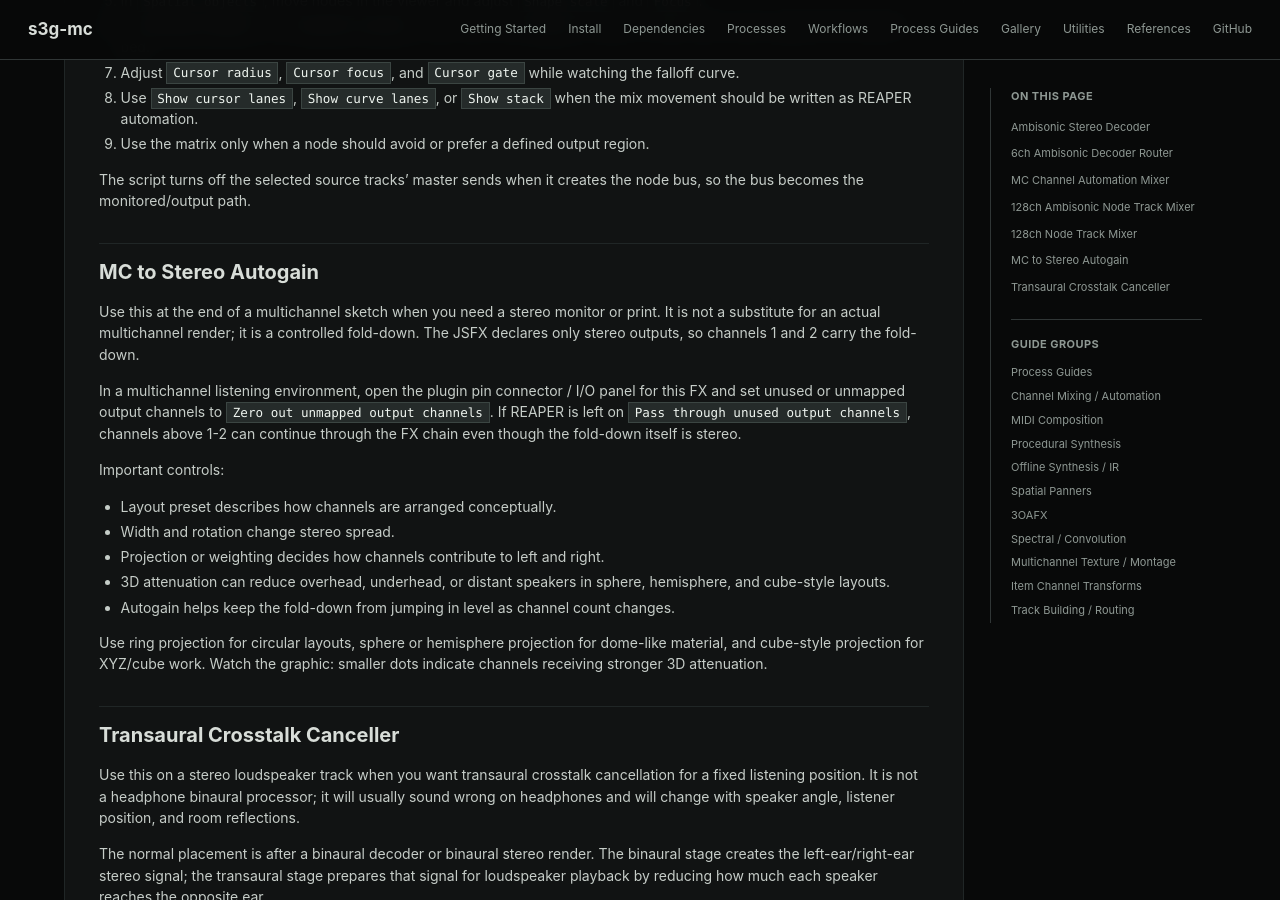
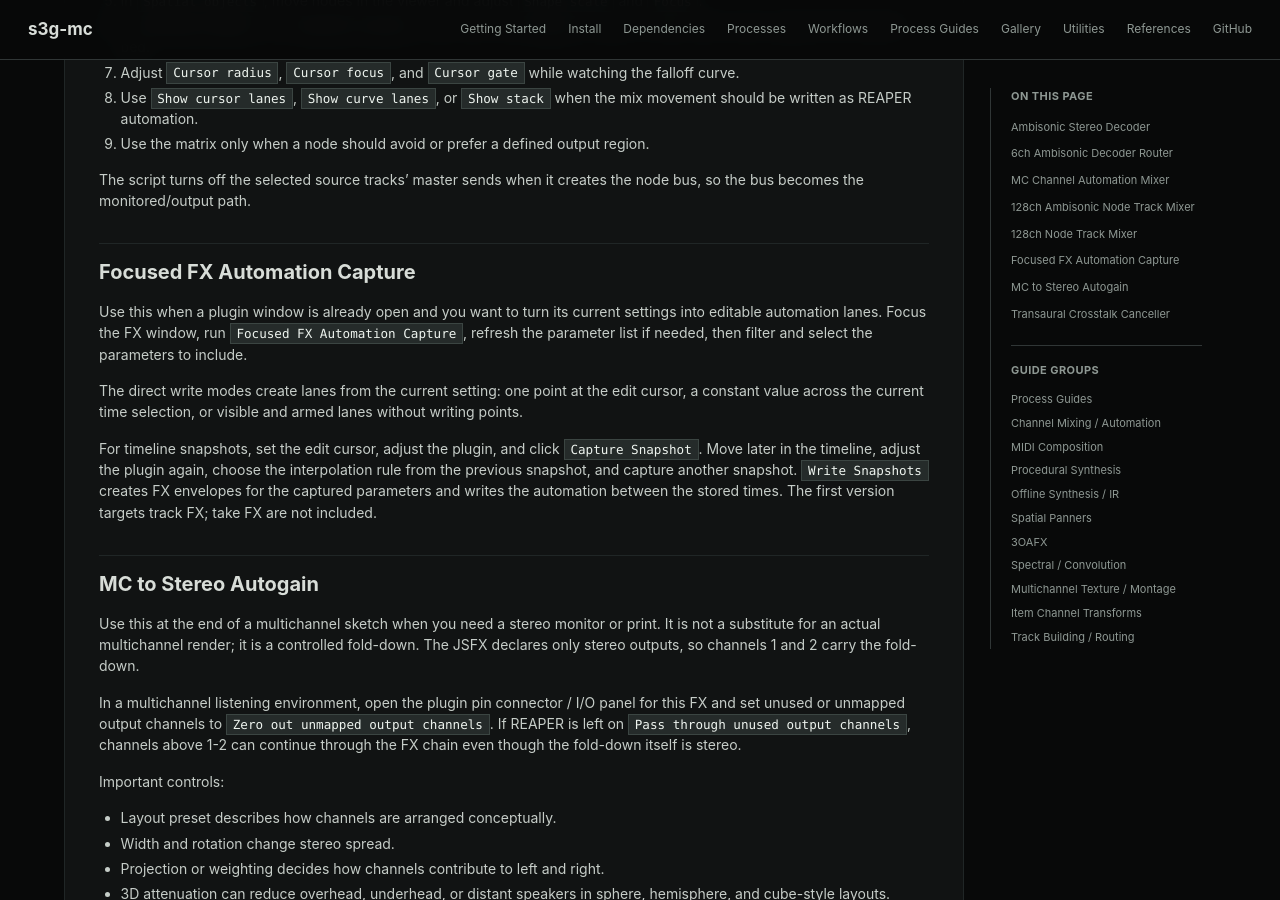
Before and after one commit to s3g/s3g-mc, a Jekyll site: the page built from docs/process-guides-channel-mixing.md, in a window 1280 px wide and 900 px high, scrolled down 3595 px. Built offline with Jekyll 4.4.1, drawn with Linux system fonts in a browser that asks for light colours.

Commit message:
new script

```diff
--- a/docs/process-guides-channel-mixing.md
+++ b/docs/process-guides-channel-mixing.md
@@ -19,6 +19,8 @@ toc:
     href: "#128ch-ambisonic-node-track-mixer"
   - title: 128ch Node Track Mixer
     href: "#128ch-node-track-mixer"
+  - title: Focused FX Automation Capture
+    href: "#focused-fx-automation-capture"
   - title: MC to Stereo Autogain
     href: "#mc-to-stereo-autogain"
   - title: Transaural Crosstalk Canceller
@@ -244,6 +246,25 @@ The script turns off the selected source tracks' master sends when it creates
 the node bus, so the bus becomes the monitored/output path.
 
 
+## Focused FX Automation Capture
+
+Use this when a plugin window is already open and you want to turn its current
+settings into editable automation lanes. Focus the FX window, run `Focused FX
+Automation Capture`, refresh the parameter list if needed, then filter and
+select the parameters to include.
+
+The direct write modes create lanes from the current setting: one point at the
+edit cursor, a constant value across the current time selection, or visible and
+armed lanes without writing points.
+
+For timeline snapshots, set the edit cursor, adjust the plugin, and click
+`Capture Snapshot`. Move later in the timeline, adjust the plugin again, choose
+the interpolation rule from the previous snapshot, and capture another
+snapshot. `Write Snapshots` creates FX envelopes for the captured parameters
+and writes the automation between the stored times. The first version targets
+track FX; take FX are not included.
+
+
 
 ## MC to Stereo Autogain
 
```
Also changed, not shown: docs/index.md (+1 -1 lines), docs/tools.md (+6 -3 lines), README.md, 1 other file.
